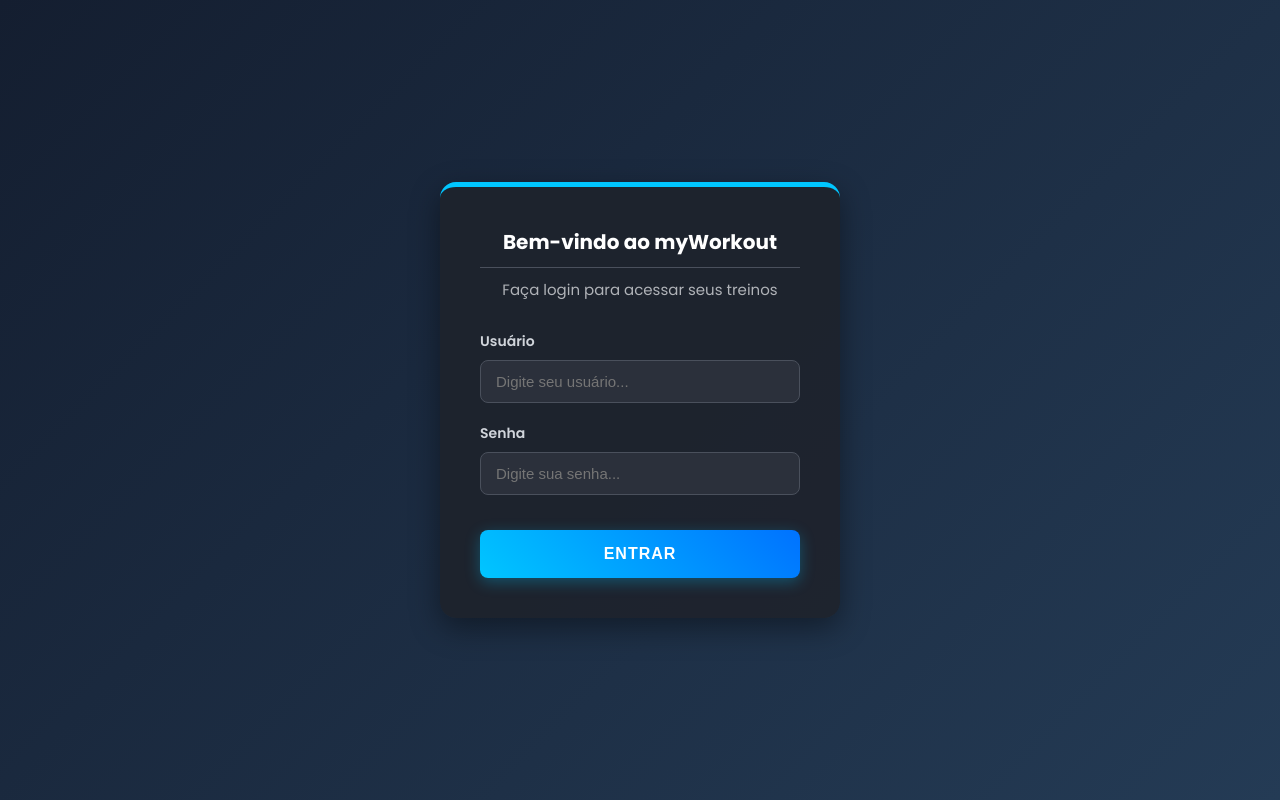
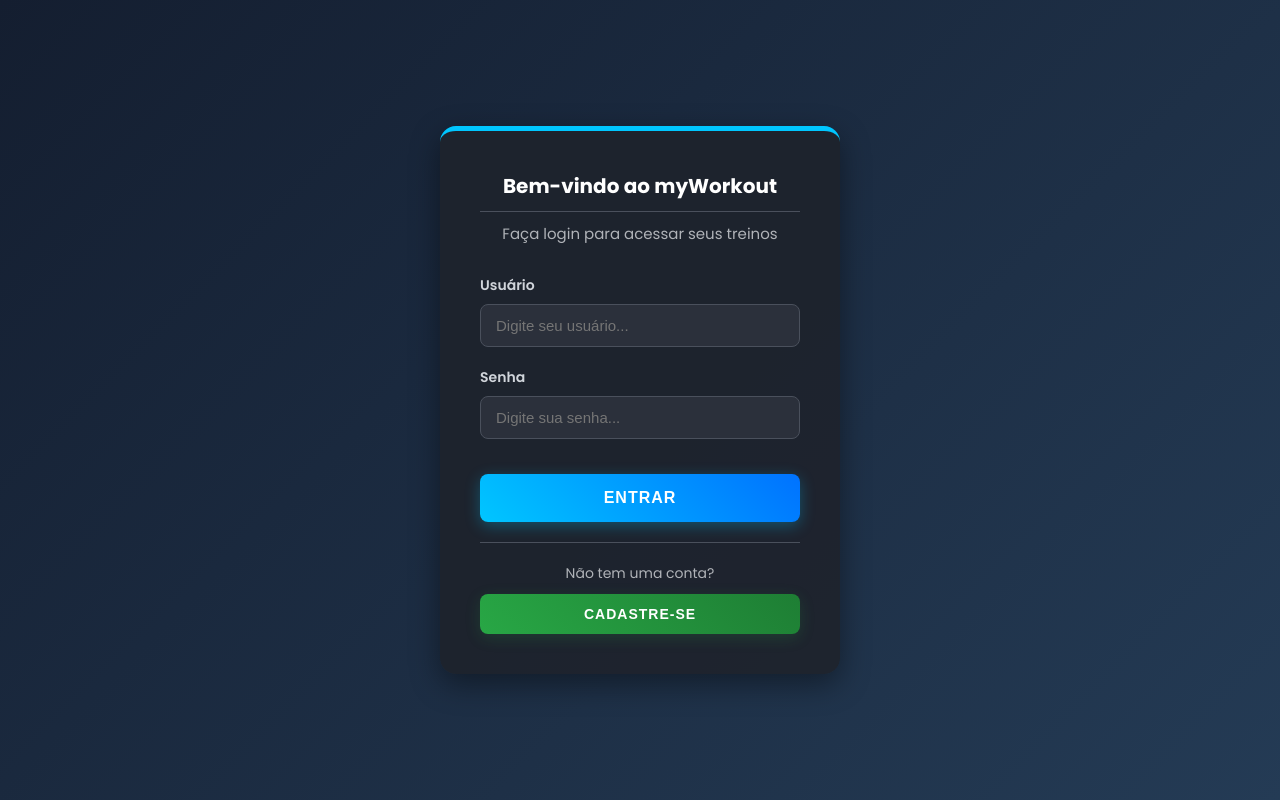
Before and after one commit to eliasnlima/myWorkout, a React (Vite) app in the folder my-workout-frontend/: page / in a window 1280 px wide. Built offline with nearby package versions, Linux system fonts and the light colour scheme; no server answers.

Commit message:
feat: adiciona botão de cadastro no login

```diff
--- a/my-workout-frontend/src/pages/Login.jsx
+++ b/my-workout-frontend/src/pages/Login.jsx
@@ -45,6 +45,11 @@ const Login = () => {
 
                     <button type="submit" className="btn-login">Entrar</button>
                 </form>
+
+                <div className="register-section" style={{ marginTop: '20px', borderTop: '1px solid #4a505c', paddingTop: '20px' }}>
+                    <p style={{ marginBottom: '10px' }}>Não tem uma conta?</p>
+                    <button type="button" className="btn-register" onClick={() => navigate("/NewUser")}>Cadastre-se</button>
+                </div>
             </div>
         </div>
     )
--- a/my-workout-frontend/src/routes/index.jsx
+++ b/my-workout-frontend/src/routes/index.jsx
@@ -5,6 +5,7 @@ import PrivateRoute from "./PrivateRoute";
 import NewWorkout from "../pages/NewWorkout";
 import Workout from "../pages/Workout";
 import Serie from "../pages/Series";
+import NewUser from "../pages/NewUser";
 
 
 const AppRoutes = () => {
@@ -16,6 +17,7 @@ const AppRoutes = () => {
                 <Route path="/NewWorkout" element={<PrivateRoute><NewWorkout /></PrivateRoute>} />
                 <Route path="/Workout/:id" element={<PrivateRoute><Workout /></PrivateRoute>} />
                 <Route path="/serie/:id" element={<PrivateRoute><Serie /></PrivateRoute>} />
+                <Route path="/NewUser" element={< NewUser />} />
             </Routes>
         </BrowserRouter>
     )
--- a/my-workout-frontend/src/styles/Login.css
+++ b/my-workout-frontend/src/styles/Login.css
@@ -105,6 +105,43 @@
     box-shadow: 0 2px 10px rgba(0, 198, 255, 0.3);
 }
 
+.register-section {
+    margin-top: 25px;
+    padding-top: 20px;
+    border-top: 1px solid rgba(255, 255, 255, 0.1);
+}
+
+.register-section p {
+    margin-bottom: 15px;
+    color: #b0b3b8;
+    font-size: 14px;
+}
+
+.btn-register {
+    width: 100%;
+    padding: 12px;
+    background: linear-gradient(45deg, #28a745, #1e7e34);
+    color: white;
+    border: none;
+    border-radius: 8px;
+    font-size: 14px;
+    cursor: pointer;
+    font-weight: bold;
+    text-transform: uppercase;
+    letter-spacing: 1px;
+    transition: all 0.3s ease;
+    box-shadow: 0 4px 15px rgba(40, 167, 69, 0.2);
+}
+
+.btn-register:hover {
+    background: linear-gradient(45deg, #218838, #19692c);
+    box-shadow: 0 6px 20px rgba(40, 167, 69, 0.4);
+    transform: translateY(-2px);
+}
+
+.btn-register:active {
+    transform: translateY(1px);
+}
 
 @media (max-width: 480px) {
     .login-card {
```
